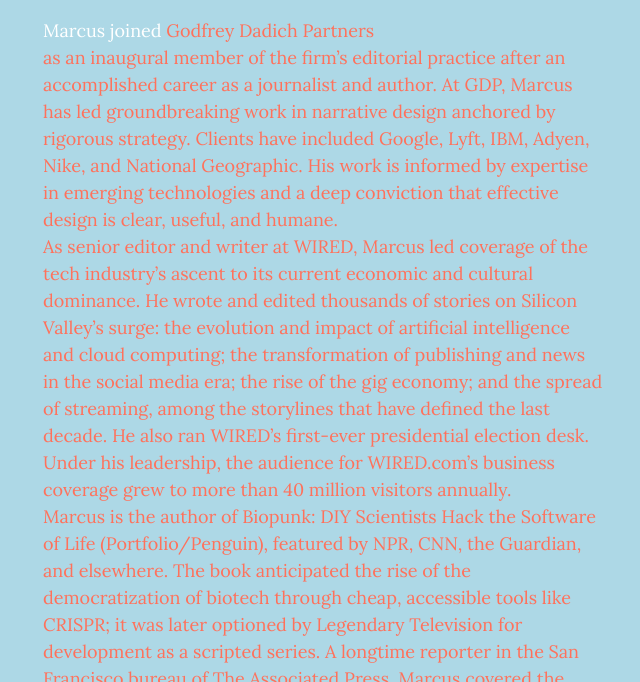
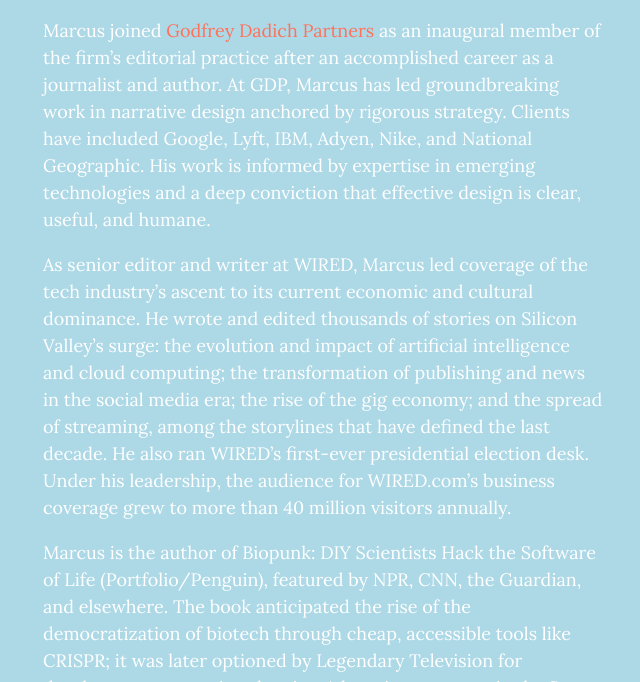
Before and after one commit to MarcusWohlsen/marcuswohlsen.github.io, a plain HTML site: page index.html in a window 1280 px wide. Shown: the part 118-800 px from the top of the page, without its empty margins (317-957 px from the left). Drawn offline with Linux system fonts and the light colour scheme.

Commit message:
Fixed typo

```diff
--- a/index.html
+++ b/index.html
@@ -11,7 +11,7 @@
 	</header>
 
 	<section>
-		<p>Marcus joined <a href="http://godfreydadichpartners.com">Godfrey Dadich Partners</p> as an inaugural member of the firm’s editorial practice after an accomplished career as a journalist and author. At GDP, Marcus has led groundbreaking work in narrative design anchored by rigorous strategy. Clients have included Google, Lyft, IBM, Adyen, Nike, and National Geographic. His work is informed by expertise in emerging technologies and a deep conviction that effective design is clear, useful, and humane.</p>
+		<p>Marcus joined <a href="http://godfreydadichpartners.com">Godfrey Dadich Partners</a> as an inaugural member of the firm’s editorial practice after an accomplished career as a journalist and author. At GDP, Marcus has led groundbreaking work in narrative design anchored by rigorous strategy. Clients have included Google, Lyft, IBM, Adyen, Nike, and National Geographic. His work is informed by expertise in emerging technologies and a deep conviction that effective design is clear, useful, and humane.</p>
 
 		<p>As senior editor and writer at WIRED, Marcus led coverage of the tech industry’s ascent to its current economic and cultural dominance. He wrote and edited thousands of stories on Silicon Valley’s surge: the evolution and impact of artificial intelligence and cloud computing; the transformation of publishing and news in the social media era; the rise of the gig economy; and the spread of streaming, among the storylines that have defined the last decade. He also ran WIRED’s first-ever presidential election desk. Under his leadership, the audience for WIRED.com’s business coverage grew to more than 40 million visitors annually.</p>
 
--- a/stylesheets/style.css
+++ b/stylesheets/style.css
@@ -43,3 +43,7 @@ a:hover {
 a:focus {
 	color: white;
 }
+
+p {
+	margin: 0 0 1em 0;
+}
```
